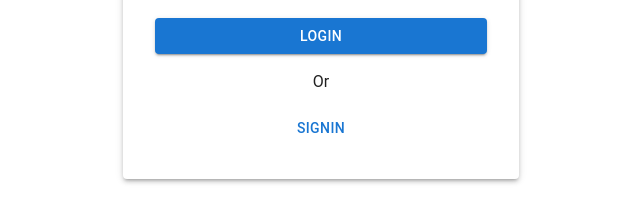
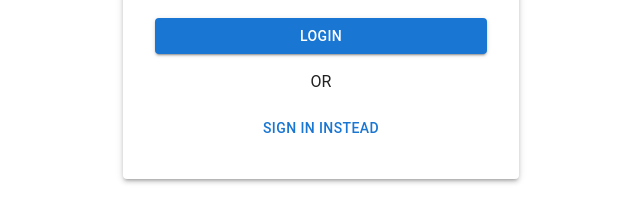
Before and after one commit to aditya200502/Whisper-Wave, a React (Vite) app in the folder client/whisper-wave/: page /login in a window 1280 px wide. Shown: the part 430-627 px from the top of the page, without its empty margins (319-959 px from the left). Built offline with nearby package versions, Linux system fonts and the light colour scheme.

Commit message:
Sign Up Page Instead

```diff
--- a/client/whisper-wave/src/pages/Login.jsx
+++ b/client/whisper-wave/src/pages/Login.jsx
@@ -6,7 +6,7 @@ import { Button, Container, Paper, TextField, Typography } from "@mui/material"
 function Login() {
 
     const [isLogin, setIsLogin] = useState("true");
-    const ToggleLogin = () => setIsLogin(false);
+    const ToggleLogin = () => setIsLogin(prev != prev);
     return (
         <Container component={"main"} maxWidth="xs" sx={{
             height: '100vh',
@@ -34,13 +34,30 @@ function Login() {
                             <TextField required fullWidth label="UserName" margin='normal' variant='outlined' />
                             <TextField required fullWidth label="PassWord" type='password' margin='normal' variant='outlined' />
                             <Button sx={{ marginTop: "1rem" }} fullWidth variant='contained' color='primary' type='submit'>Login</Button>
-                            <Typography textAlign={'center'} m={'1rem'}>Or</Typography>
+                            <Typography textAlign={'center'} m={'1rem'}>OR</Typography>
 
-                            <Button fullWidth variant='text' onClick={ToggleLogin}>SignIn</Button>
+                            <Button fullWidth variant='text' onClick={ToggleLogin}>Sign In Instead</Button>
                         </form>
 
                     </>)
-                        : (<span>Register</span>
+                        : (<>
+
+                            <Typography variant="h5">Sign Up</Typography>
+                            <form style={{
+                                width: "100%",
+                                marginTop: "1rem"
+                            }}>
+                                <TextField required fullWidth label="Name" margin='normal' variant='outlined' />
+                                <TextField required fullWidth label="Bio" margin='normal' variant='outlined' />
+                                <TextField required fullWidth label="UserName" margin='normal' variant='outlined' />
+                                <TextField required fullWidth label="PassWord" type='password' margin='normal' variant='outlined' />
+                                <Button sx={{ marginTop: "1rem" }} fullWidth variant='contained' color='primary' type='submit'>Sign Up</Button>
+                                <Typography textAlign={'center'} m={'1rem'}>OR</Typography>
+
+                                <Button fullWidth variant='text' onClick={ToggleLogin}>Log In Instead</Button>
+                            </form>
+
+                        </>
                         )}
 
             </Paper>
```
